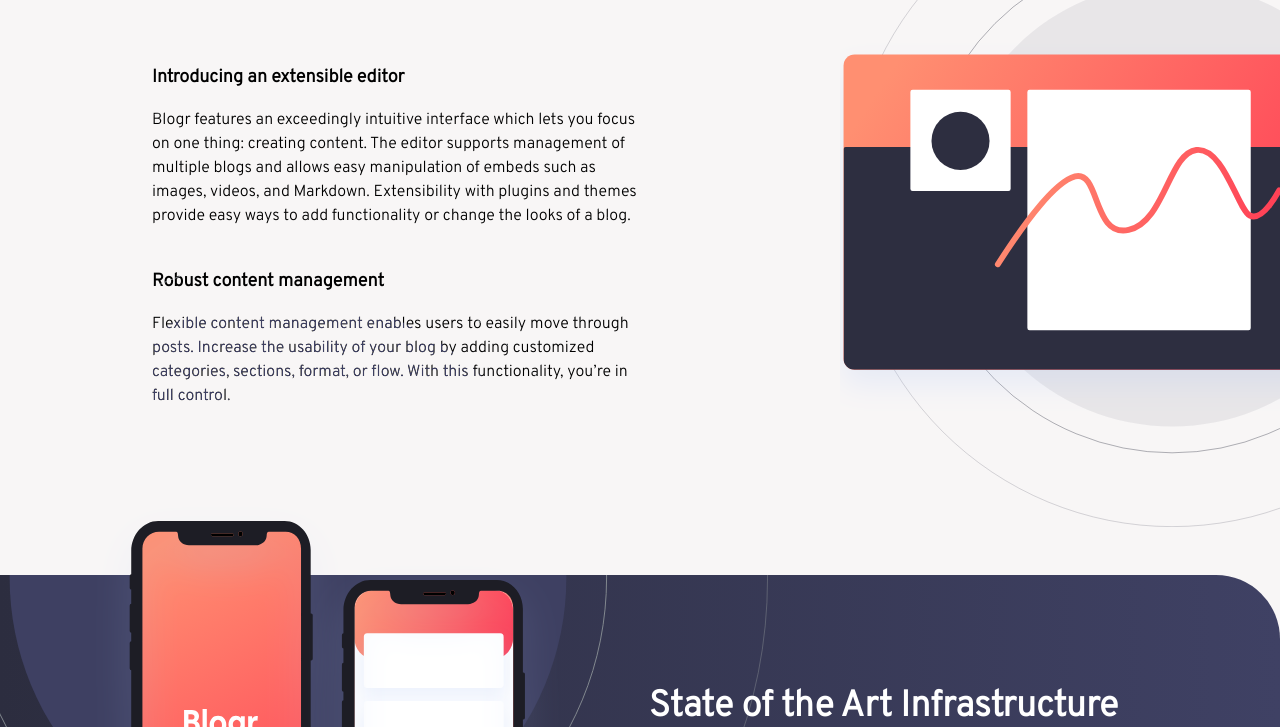
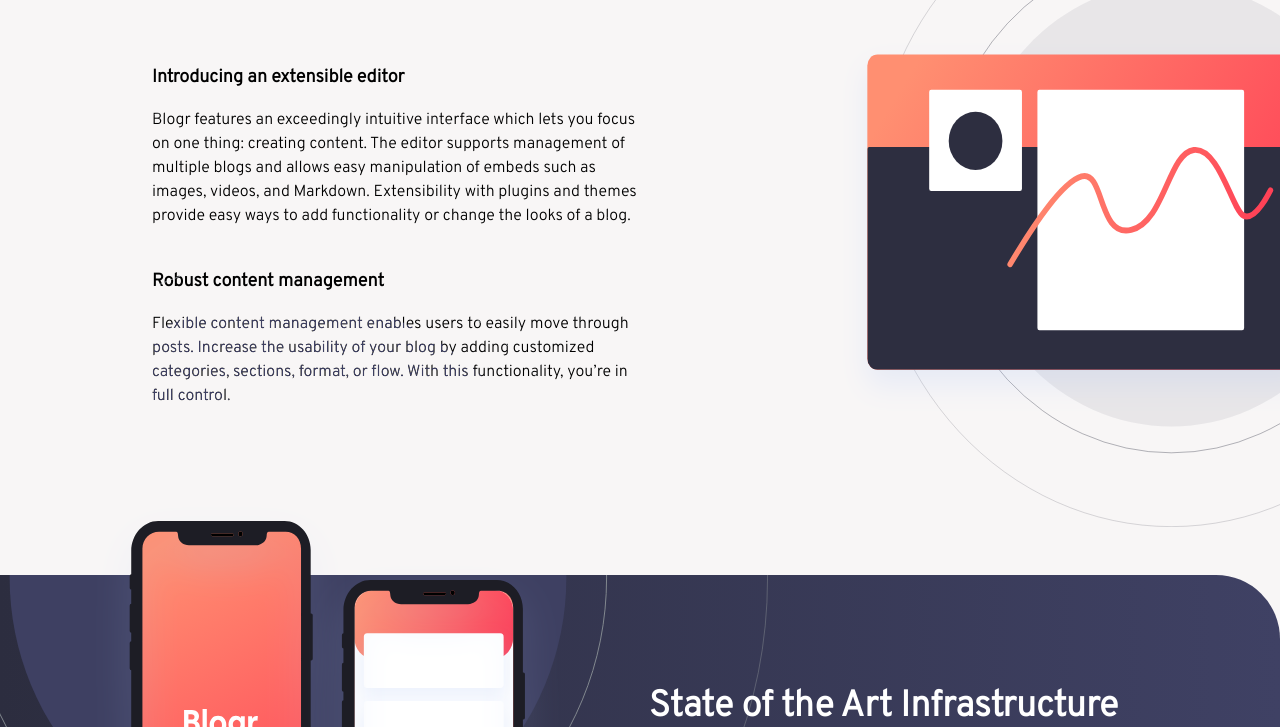
Before and after one commit to AhnikaRamachandra/blogr, a website: page index.html in a window 1280 px wide. Shown: the part 556-1283 px from the top of the page. Drawn offline with Linux system fonts and the light colour scheme.

Commit message:
second commit

```diff
--- a/index.html
+++ b/index.html
@@ -61,7 +61,7 @@
    </div>
    </div>
  <div>
-    <img src="./blogr-landing-page-main/images/illustration-editor-desktop.svg " class=" w-[150rem] h-full object-cover ml-[12rem]  mt-12  ">
+    <img src="./blogr-landing-page-main/images/illustration-editor-desktop.svg " class=" w-[150rem] h-full  ml-[12rem] mr-0  mt-12  ">
   </div>
    </div>
 <div class="mt-24 bg-gradient-to-r from-[#2C2D3F] to-[#3F4164] font-overpass  h-[24rem] rounded-bl-[4rem] rounded-tr-[4rem] relative " >
```
